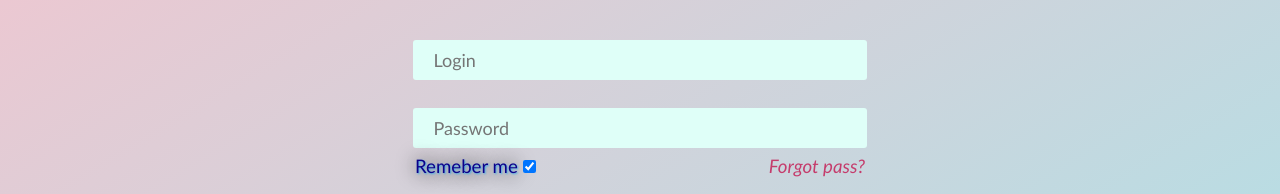
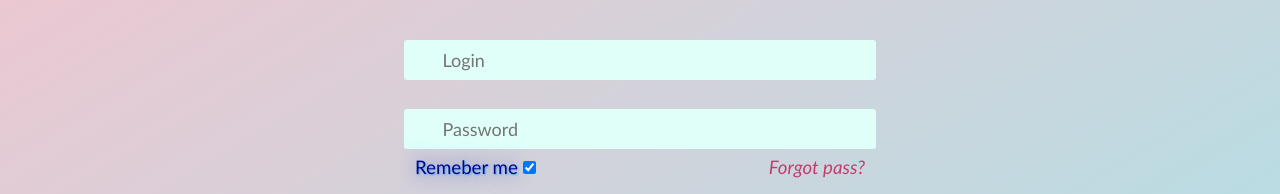
Before and after one commit to OleStan/LEVEL_UP, a plain HTML site: page index.html in a window 1280 px wide. Shown: the part 386-580 px from the top of the page. Drawn offline with Linux system fonts and the light colour scheme.

Commit message:
Add files via upload
ver. 2.0

```diff
--- a/css/main.css
+++ b/css/main.css
@@ -55,14 +55,17 @@ div {
     flex-grow: 2;
     flex-shrink: 1;
     margin-top: 6%;
+    padding-left: 20px;
     color: #535b80;
     background-color: #dffff8;
     border: none;
     border-radius: 3px;
 
+
 }
 
 input[type="checkbox"]:focus {
+
     color: #000000;
     border: 1px solid #000000
 }
@@ -76,7 +79,7 @@ input[type="checkbox"]:focus {
 
 label {
     color: #0c008a;
-    text-shadow: 1px 1px 2px #41aeeb, 0 0 1em #000000;
+    text-shadow: 1px 1px 2px #41aeeb, 0 0 1em #4b68ca;
 }
 
 div#under {
```
Also changed, not shown: index.html (+1 -1 lines).
